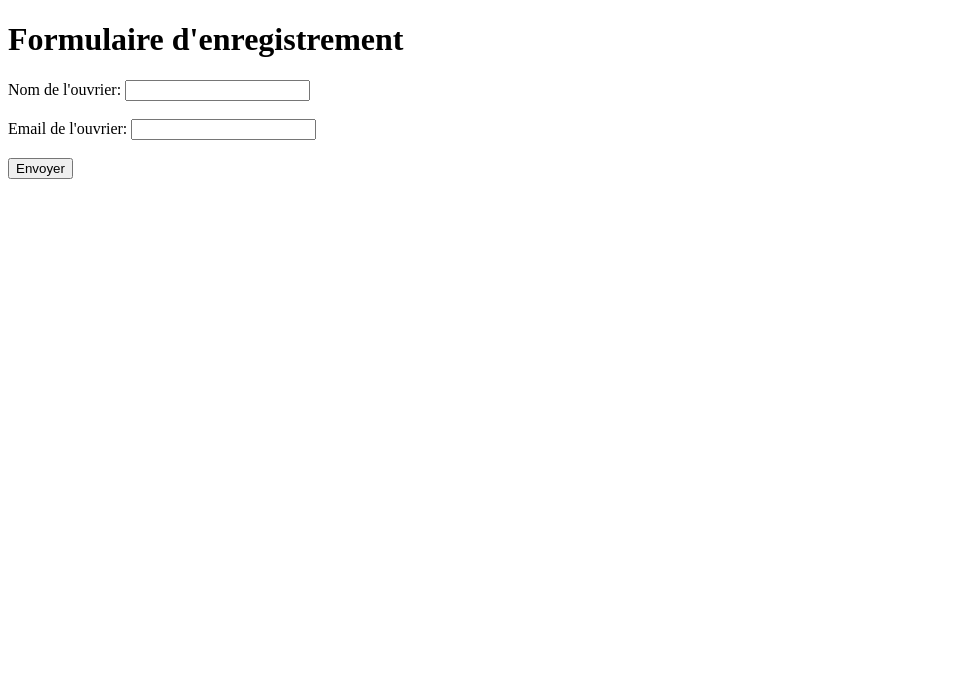
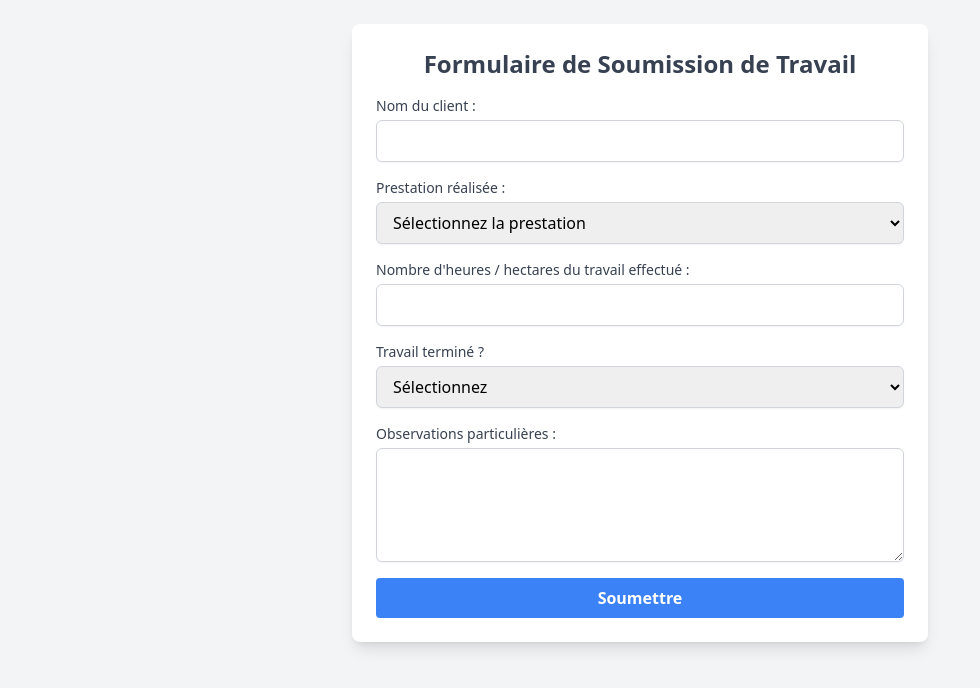
Before and after one commit to JeremyLet/Form-06-11, a website: page index.html in a window 1280 px wide. Shown: the whole page, without its empty margins (0-980 px from the left). Drawn offline with nearby package versions, Linux system fonts and the light colour scheme.

Commit message:
V2 Boost Html

```diff
--- a/index.html
+++ b/index.html
@@ -4,21 +4,75 @@
 <head>
     <meta charset="UTF-8">
     <meta name="viewport" content="width=device-width, initial-scale=1.0">
-    <title>Formulaire d'enregistrement</title>
+    <title>Formulaire de Soumission</title>
+    <!-- Lien vers Tailwind CSS CDN -->
+    <script src="https://cdn.tailwindcss.com"></script>
 </head>
 
-<body>
-    <h1>Formulaire d'enregistrement</h1>
+<body class="bg-gray-100 font-sans antialiased">
 
-    <form id="formulaire" method="POST">
-        <label for="nomOuvrier">Nom de l'ouvrier:</label>
-        <input type="text" id="nomOuvrier" name="nomOuvrier" required><br><br>
+    <div class="max-w-xl mx-auto p-6 bg-white rounded-lg shadow-lg mt-6">
+        <h1 class="text-2xl font-bold text-center text-gray-700 mb-4">Formulaire de Soumission de Travail</h1>
 
-        <label for="email">Email de l'ouvrier:</label>
-        <input type="email" id="email" name="email" required><br><br>
+        <form id="form" action="http://localhost:3000/submit" method="POST">
+            <!-- Champ texte : Nom du client -->
+            <div class="mb-4">
+                <label for="nomClient" class="block text-sm font-medium text-gray-700">Nom du client :</label>
+                <input type="text" id="nomClient" name="nomClient"
+                    class="mt-1 block w-full px-3 py-2 border border-gray-300 rounded-md shadow-sm focus:outline-none focus:ring-2 focus:ring-blue-500 focus:border-transparent"
+                    required>
+            </div>
 
-        <button type="submit">Envoyer</button>
-    </form>
+            <!-- Champ à choix unique : Prestation réalisée -->
+            <div class="mb-4">
+                <label for="prestation" class="block text-sm font-medium text-gray-700">Prestation réalisée :</label>
+                <select id="prestation" name="prestation"
+                    class="mt-1 block w-full px-3 py-2 border border-gray-300 rounded-md shadow-sm focus:outline-none focus:ring-2 focus:ring-blue-500 focus:border-transparent"
+                    required>
+                    <option value="">Sélectionnez la prestation</option>
+                    <option value="Labour">Labour</option>
+                    <option value="Plantation">Plantation</option>
+                    <option value="Entretien">Entretien</option>
+                    <option value="Récolte">Récolte</option>
+                </select>
+            </div>
+
+            <!-- Champ nombre : Nombre d'heures / hectares du travail effectué -->
+            <div class="mb-4">
+                <label for="nombreHeures" class="block text-sm font-medium text-gray-700">Nombre d'heures / hectares du
+                    travail effectué :</label>
+                <input type="number" id="nombreHeures" name="nombreHeures"
+                    class="mt-1 block w-full px-3 py-2 border border-gray-300 rounded-md shadow-sm focus:outline-none focus:ring-2 focus:ring-blue-500 focus:border-transparent"
+                    required>
+            </div>
+
+            <!-- Champ à choix unique : Travail terminé ? -->
+            <div class="mb-4">
+                <label for="travailTermine" class="block text-sm font-medium text-gray-700">Travail terminé ?</label>
+                <select id="travailTermine" name="travailTermine"
+                    class="mt-1 block w-full px-3 py-2 border border-gray-300 rounded-md shadow-sm focus:outline-none focus:ring-2 focus:ring-blue-500 focus:border-transparent"
+                    required>
+                    <option value="">Sélectionnez</option>
+                    <option value="Oui">Oui</option>
+                    <option value="Non">Non</option>
+                </select>
+            </div>
+
+            <!-- Champ texte long : Observations particulières -->
+            <div class="mb-4">
+                <label for="observations" class="block text-sm font-medium text-gray-700">Observations particulières
+                    :</label>
+                <textarea id="observations" name="observations" rows="4"
+                    class="mt-1 block w-full px-3 py-2 border border-gray-300 rounded-md shadow-sm focus:outline-none focus:ring-2 focus:ring-blue-500 focus:border-transparent"></textarea>
+            </div>
+
+            <!-- Bouton de soumission -->
+            <div class="flex justify-center">
+                <button type="submit"
+                    class="w-full bg-blue-500 hover:bg-blue-700 text-white font-bold py-2 px-4 rounded focus:outline-none focus:ring-2 focus:ring-blue-500 focus:ring-opacity-50">Soumettre</button>
+            </div>
+        </form>
+    </div>
 
     <script src="formulaire.js"></script>
 </body>
```
